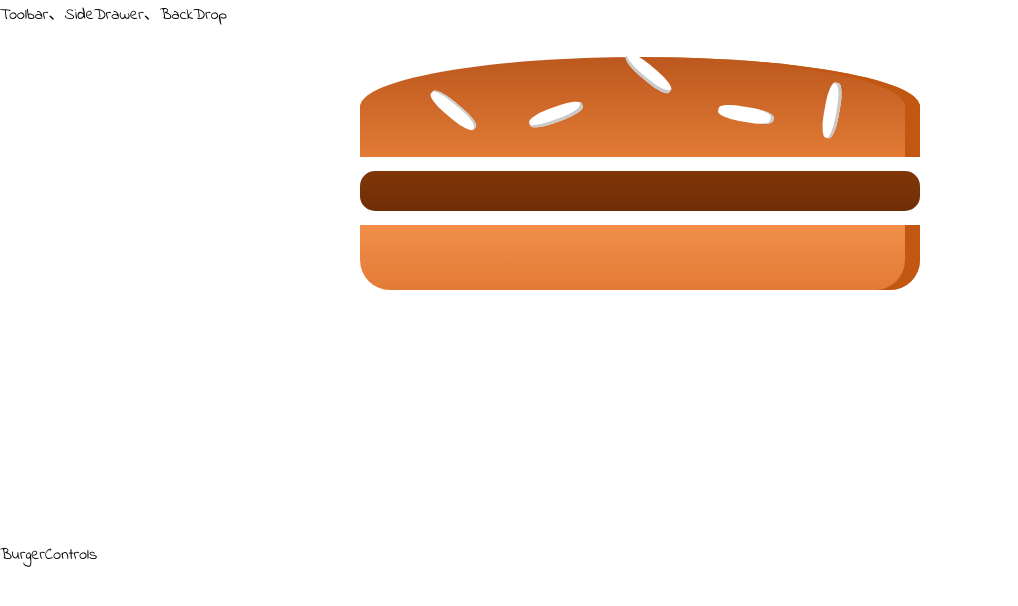
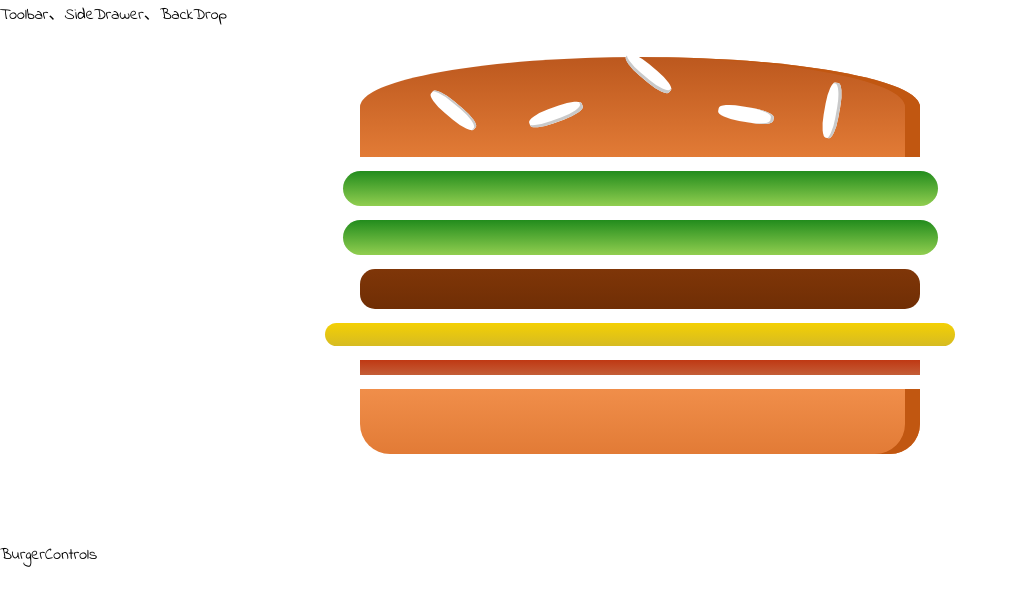
Before and after one commit to FengSanIClover/MyBurger, a React app: page / in a window 1280 px wide. Shown: the top 606 px of the page, without its empty margins (0-1018 px from the left). Built offline with nearby package versions, Linux system fonts and the light colour scheme.

Commit message:
159 outputting burger ingredients dynamically

```diff
--- a/src/components/Burger/Burger.js
+++ b/src/components/Burger/Burger.js
@@ -3,10 +3,27 @@ import classes from '../../assets/components/Burger/Burger.css';
 import BurgerIngredient from './BurgerIngredient/BurgerIngredient';
 
 const burger = (props) => {
+
+    const ingredients = Object.keys(props.ingredient).map(igkey => {
+        // 取得物件屬性名稱 igkey
+        // console.log(igkey)
+        // console.log('[ingredient[igkey]]', props.ingredient[igkey])
+        // 建立空長度的陣列 Array(props.ingredient[igkey]
+        // console.log(Array(props.ingredient[igkey]));
+        // console.log([...Array(props.ingredient[igkey])])
+        // 讀取 ingredient 值，建立相對應長度的陣列，按長度建立 burgerIngredient 並回傳
+        return [...Array(props.ingredient[igkey])].map((_, i) => {
+            return <BurgerIngredient key={`${igkey}${i}`} type={igkey} />
+        })
+    })
+    console.log(ingredients);
+
     return (
         <div className={classes.Burger}>
             <BurgerIngredient type="bread-top" />
-            <BurgerIngredient type="meat" />
+            {
+                ingredients
+            }
             <BurgerIngredient type="bread-bottom" />
         </div>
     );
--- a/src/containers/BurgerBuilder/BurgerBuilder.js
+++ b/src/containers/BurgerBuilder/BurgerBuilder.js
@@ -3,10 +3,18 @@ import Aux from '../../hoc/Auxiliary';
 import Burger from '../../components/Burger/Burger';
 
 class BurgerBuilder extends Component {
+    state = {
+        ingredient: {
+            salad: 2,
+            meat: 1,
+            cheese: 1,
+            bacon: 1
+        }
+    }
     render() {
         return (
             <Aux>
-                <Burger />
+                <Burger ingredient={this.state.ingredient} />
                 <div>BurgerControls</div>
             </Aux>
         )
```
